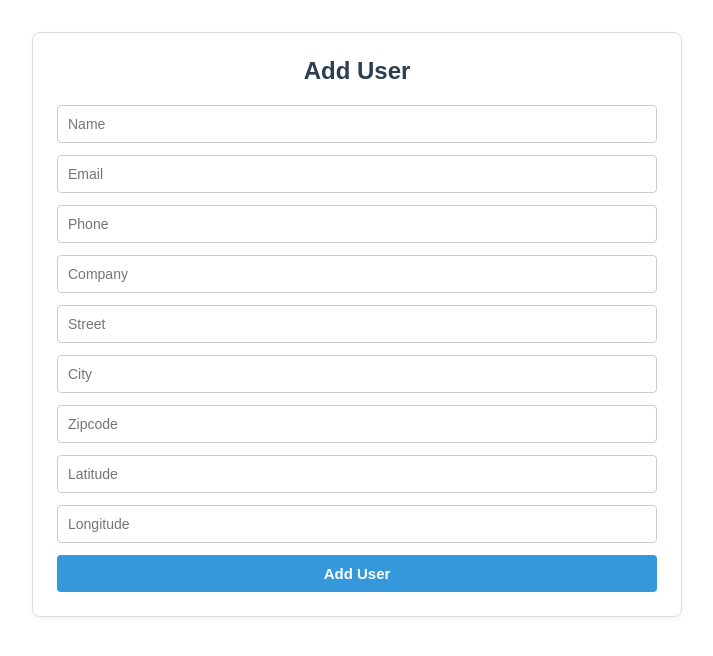
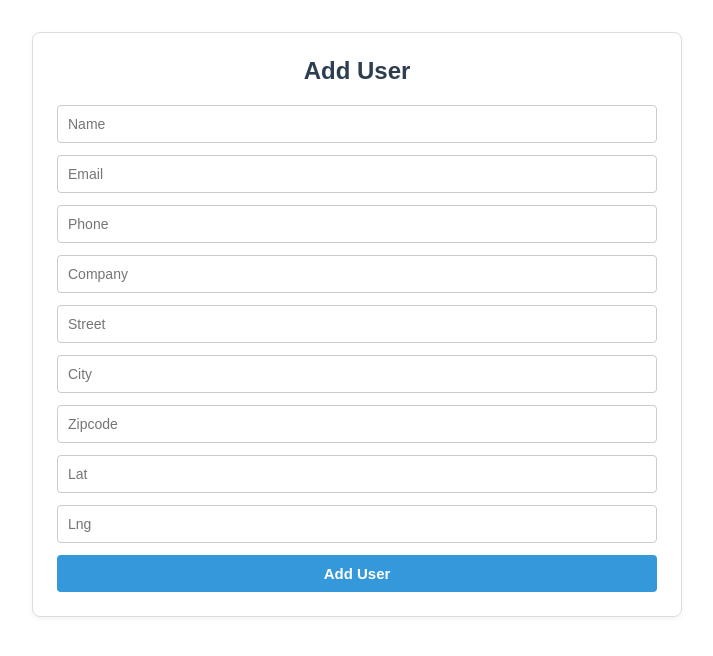
Before and after one commit to Tarunisai/User_Management_Dashboard, a React (Create React App) app in the folder frontend/: page /add-user in a window 1280 px wide. Shown: the top 656 px of the page, without its empty margins (283-996 px from the left). Built offline with nearby package versions, Linux system fonts and the light colour scheme; no server answers.

Commit message:
Changes in UserForm and UserDetailsPage

```diff
--- a/frontend/src/components/UserForm/index.jsx
+++ b/frontend/src/components/UserForm/index.jsx
@@ -4,10 +4,11 @@ import axios from 'axios';
 import { UserContext } from '../../context/UserContext';
 import './index.css';
 
+const API_URL = 'https://user-management-dashboard-os2g.onrender.com/api/users';
+
 function UserForm() {
   const { id } = useParams();
   const navigate = useNavigate();
-
   const { fetchUsers } = useContext(UserContext);
 
   const [form, setForm] = useState({
@@ -21,37 +22,32 @@ function UserForm() {
     lat: '',
     lng: ''
   });
-
   const [error, setError] = useState('');
   const [success, setSuccess] = useState('');
   const [loading, setLoading] = useState(false);
 
-  const API_URL = 'https://user-management-dashboard-os2g.onrender.com/api/users';
-
+  // Fetch existing user if editing
   useEffect(() => {
-    if (id) {
+    if (!id) return;
     setLoading(true);
     axios.get(`${API_URL}/${id}`)
-        .then((res) => {
-          const user = res.data.data;
-          setForm({ ...user });
+      .then(res => {
+        if (res.data && res.data.data) {
+          setForm(res.data.data); // important: access .data.data
+        }
         setLoading(false);
       })
-        .catch((err) => {
+      .catch(err => {
         console.error(err);
         setError('Failed to load user data.');
         setLoading(false);
       });
-    }
   }, [id]);
 
-  const handleChange = (e) => {
-    setForm({ ...form, [e.target.name]: e.target.value });
-  };
+  const handleChange = e => setForm({ ...form, [e.target.name]: e.target.value });
+  const validateEmail = email => /^[^\s@]+@[^\s@]+\.[^\s@]+$/.test(email);
 
-  const validateEmail = (email) => /^[^\s@]+@[^\s@]+\.[^\s@]+$/.test(email);
-
-  const handleSubmit = async (e) => {
+  const handleSubmit = async e => {
     e.preventDefault();
     setError('');
     setSuccess('');
@@ -76,7 +72,6 @@ function UserForm() {
       }
 
       fetchUsers();
-
       setTimeout(() => navigate('/'), 500);
     } catch (err) {
       console.error(err);
@@ -89,20 +84,18 @@ function UserForm() {
   return (
     <div className="user-form-container">
       <h2>{id ? 'Edit User' : 'Add User'}</h2>
-
       {error && <p style={{ color: 'red' }}>{error}</p>}
       {success && <p style={{ color: 'green' }}>{success}</p>}
-
       <form onSubmit={handleSubmit} className="user-form">
-        <input name="name" placeholder="Name" value={form.name} onChange={handleChange} required />
-        <input name="email" placeholder="Email" value={form.email} onChange={handleChange} required />
-        <input name="phone" placeholder="Phone" value={form.phone} onChange={handleChange} />
-        <input name="company" placeholder="Company" value={form.company} onChange={handleChange} />
-        <input name="street" placeholder="Street" value={form.street} onChange={handleChange} />
-        <input name="city" placeholder="City" value={form.city} onChange={handleChange} />
-        <input name="zipcode" placeholder="Zipcode" value={form.zipcode} onChange={handleChange} />
-        <input name="lat" placeholder="Latitude" value={form.lat} onChange={handleChange} />
-        <input name="lng" placeholder="Longitude" value={form.lng} onChange={handleChange} />
+        {Object.keys(form).map(key => (
+          <input
+            key={key}
+            name={key}
+            placeholder={key.charAt(0).toUpperCase() + key.slice(1)}
+            value={form[key]}
+            onChange={handleChange}
+          />
+        ))}
         <button type="submit">{id ? 'Update User' : 'Add User'}</button>
       </form>
     </div>
--- a/frontend/src/pages/UserDetailsPage/index.jsx
+++ b/frontend/src/pages/UserDetailsPage/index.jsx
@@ -1,41 +1,46 @@
 import { useParams, useNavigate } from 'react-router-dom';
 import { useEffect, useState } from 'react';
-import { getUser } from '../../api/userService';
+import axios from 'axios';
 import './index.css';
+
+const API_URL = 'https://user-management-dashboard-os2g.onrender.com/api/users';
 
 function UserDetailsPage() {
   const { id } = useParams();
   const navigate = useNavigate();
   const [user, setUser] = useState(null);
+  const [loading, setLoading] = useState(true);
 
   useEffect(() => {
-    const fetchUser = async () => {
-      const data = await getUser(id);
-      setUser(data);
-    };
-    fetchUser();
+    if (!id) return;
+    axios.get(`${API_URL}/${id}`)
+      .then(res => {
+        if (res.data && res.data.data) setUser(res.data.data); // access .data.data
+        setLoading(false);
+      })
+      .catch(err => {
+        console.error(err);
+        setLoading(false);
+      });
   }, [id]);
 
-  if (!user) return <p>Loading...</p>;
+  if (loading) return <p>Loading user data...</p>;
+  if (!user) return <p>User not found</p>;
 
   return (
     <div className="user-details-container">
-
       <h1>User Details</h1>
-      <p>Name:{user.name}</p>
+      <p>Name: {user.name}</p>
       <p>Email: {user.email}</p>
       <p>Phone: {user.phone}</p>
       <p>Company: {user.company}</p>
-
       <h3>Address</h3>
       <p>Street: {user.street}</p>
       <p>City: {user.city}</p>
       <p>Zipcode: {user.zipcode}</p>
-
       <h3>Geo Location</h3>
       <p>Latitude: {user.lat}</p>
       <p>Longitude: {user.lng}</p>
-
       <button className="user-details-back" onClick={() => navigate(-1)}>
         Back
       </button>
```
Lines whose indentation alone changed are shown as unchanged.
